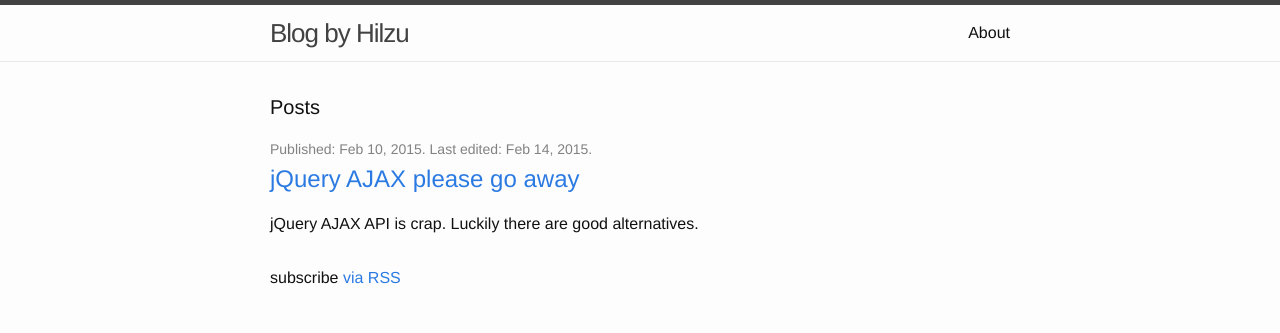
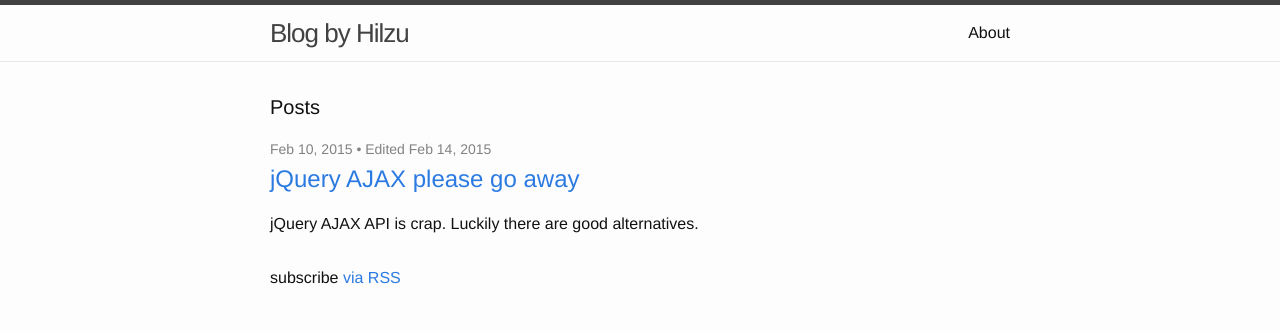
Before and after one commit to Hilzu/blog.hilzu.moe, a Jekyll site: the page built from index.html, in a window 1280 px wide. Shown: the top 333 px of the page. Built offline with Jekyll 4.4.1, drawn with Linux system fonts in a browser that asks for light colours.

Commit message:
Small markup enhancements

```diff
--- a/_layouts/page.html
+++ b/_layouts/page.html
@@ -7,8 +7,8 @@ layout: default
     <h1 class="post-title">{{ page.title }}</h1>
   </header>
 
-  <div class="post-content">
+  <main class="post-content">
     {{ content }}
-  </div>
+  </main>
 
 </article>
--- a/_layouts/post.html
+++ b/_layouts/post.html
@@ -18,9 +18,9 @@ layout: default
 
   <div style="display: none;" itemprop="description">{{ page.excerpt }}</div>
 
-  <div class="post-content" itemprop="articleBody">
+  <main class="post-content" itemprop="articleBody">
     {{ content }}
-  </div>
+  </main>
 
   <div id="disqus_thread" itemprop="comment" itemscope itemtype="http://schema.org/UserComments"></div>
     <script type="text/javascript">
--- a/index.html
+++ b/index.html
@@ -9,7 +9,12 @@ layout: default
   <ul class="post-list">
     {% for post in site.posts %}
       <li itemprop="blogPost" itemscope itemtype="http://schema.org/BlogPosting">
-        <span class="post-meta">Published: {{ post.date | date: "%b %-d, %Y" }}.{% if post.last_modified %} Last edited: {{ post.last_modified | date: "%b %-d, %Y" }}. {% endif %}</span>
+        <span class="post-meta">
+          <time datetime="{{ post.date | date_to_xmlschema }}" itemprop="dateCreated datePublished">{{ post.date | date: "%b %-d, %Y" }}</time>
+          {% if post.last_modified %}
+            • <time datetime="{{ post.last_modified | date_to_xmlschema }}" itemprop="dateModified">Edited {{ post.last_modified | date: "%b %-d, %Y" }}</time>
+          {% endif %}
+        </span>
 
         <div style="display: none;" itemprop="dateCreated datePublished">{{ post.date | date: "%FT%T+02" }}</div>
         {% if post.last_modified %}
```
